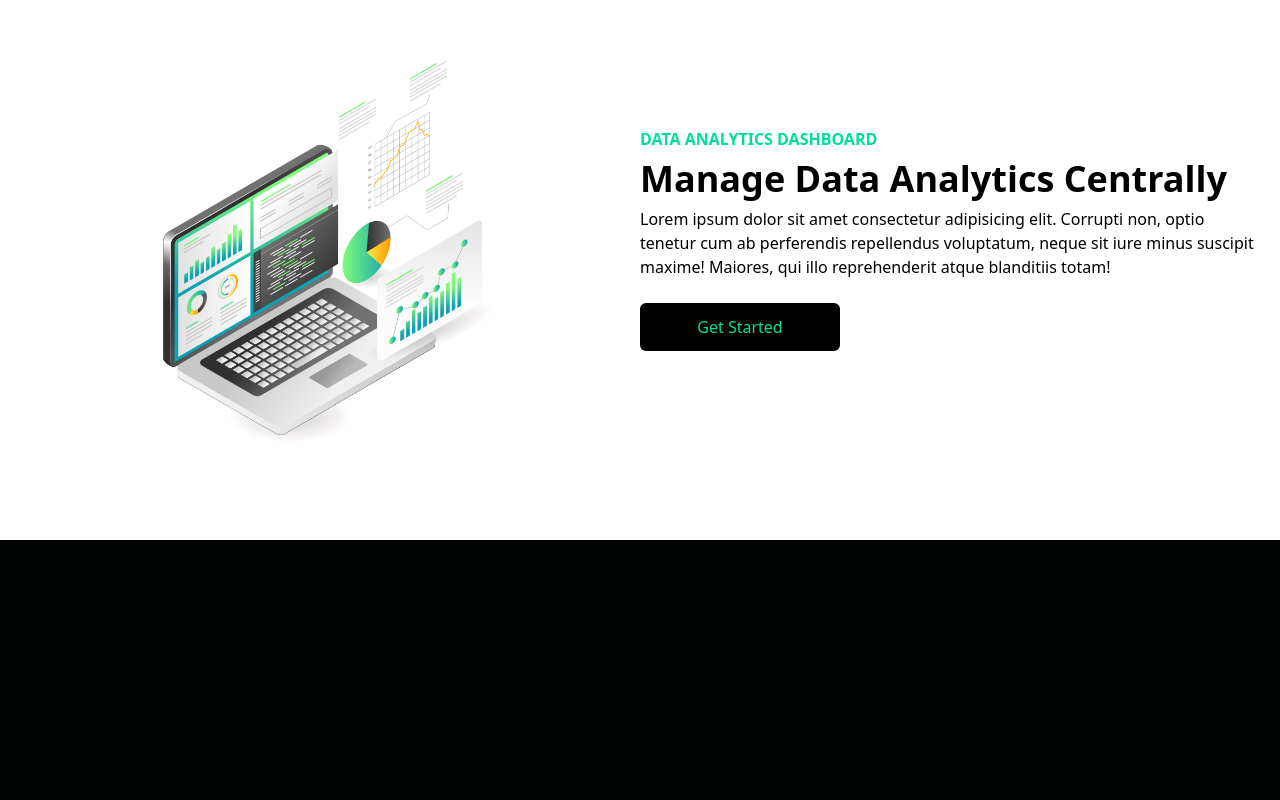
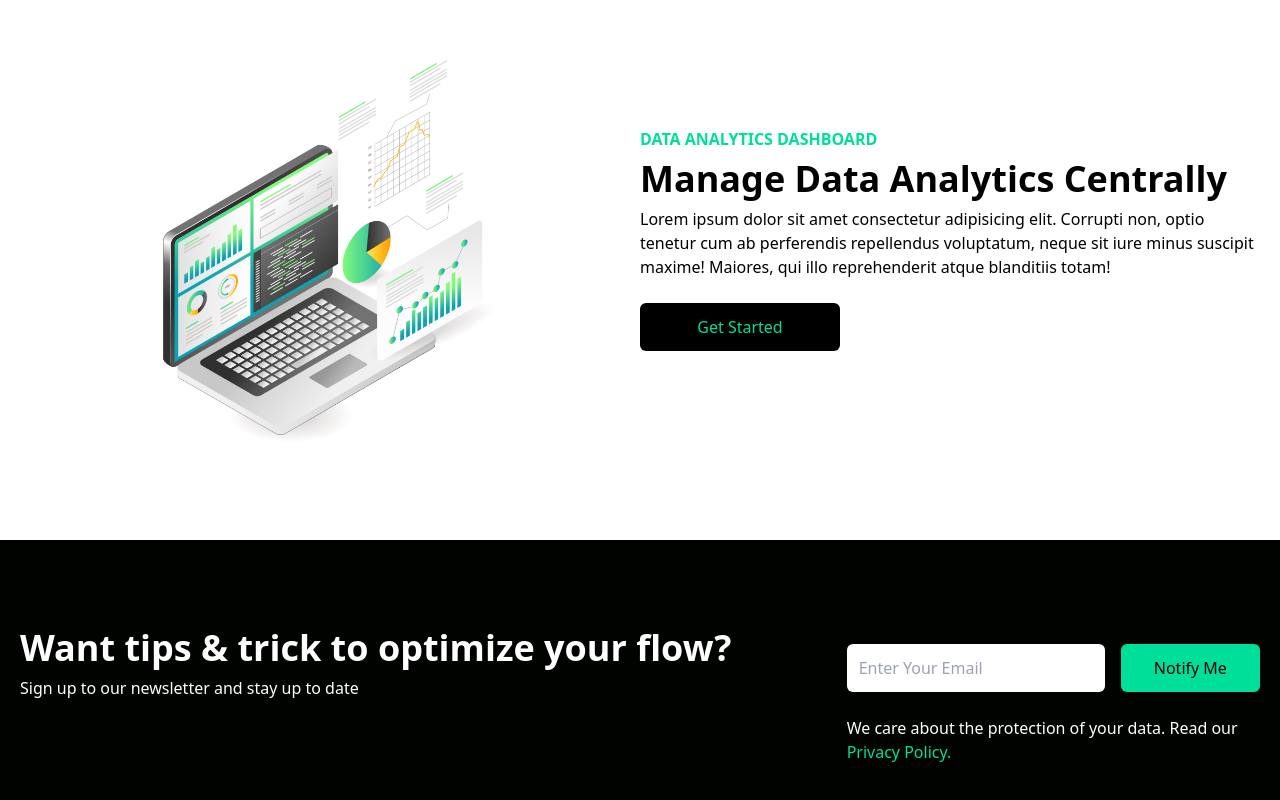
Before and after one commit to dirga-dev/data-website, a React (Create React App) app: page / in a window 1280 px wide. Shown: the part 933-1733 px from the top of the page. Before the commit the page ends 1473 px from the top, so only its background shows below. Built offline with nearby package versions, Linux system fonts and the light colour scheme.

Commit message:
Develop the newsletter section

```diff
--- a/src/App.js
+++ b/src/App.js
@@ -2,6 +2,7 @@
 import Analytics from "./components/Analytics";
 import Hero from "./components/Hero";
 import Navbar from "./components/Navbar";
+import Newsletter from "./components/Newsletter";
 
 function App() {
 	return (
@@ -9,6 +10,7 @@
 			<Navbar />
 			<Hero />
 			<Analytics />
+			<Newsletter />
 		</div>
 	);
 }
--- /dev/null
+++ b/src/components/Newsletter.jsx
@@ -0,0 +1,34 @@
+import React from "react";
+
+const Newsletter = () => {
+	return (
+		<div className="w-full py-16 text-white px-4">
+			<div className="max-w-[1240px] mx-auto grid lg:grid-cols-3">
+				<div className="lg:col-span-2 my-4">
+					<h1 className="md:text-4xl sm:text-3xl text-2xl font-bold py-2">
+						Want tips & trick to optimize your flow?
+					</h1>
+					<p>Sign up to our newsletter and stay up to date</p>
+				</div>
+				<div className="my-4">
+					<div className="flex flex-col sm:flex-row items-center justify-between w-full">
+						<input
+							className="p-3 flex w-full rounded-md text-black"
+							type="email"
+							placeholder="Enter Your Email"
+						/>
+						<button className="bg-[#00df9a] text-black rounded-md font-medium w-[200px] ml-4 my-6 px-6 py-3">
+							Notify Me
+						</button>
+					</div>
+					<p>
+						We care about the protection of your data. Read our{" "}
+						<span className="text-[#00df9a]">Privacy Policy.</span>
+					</p>
+				</div>
+			</div>
+		</div>
+	);
+};
+
+export default Newsletter;
```
